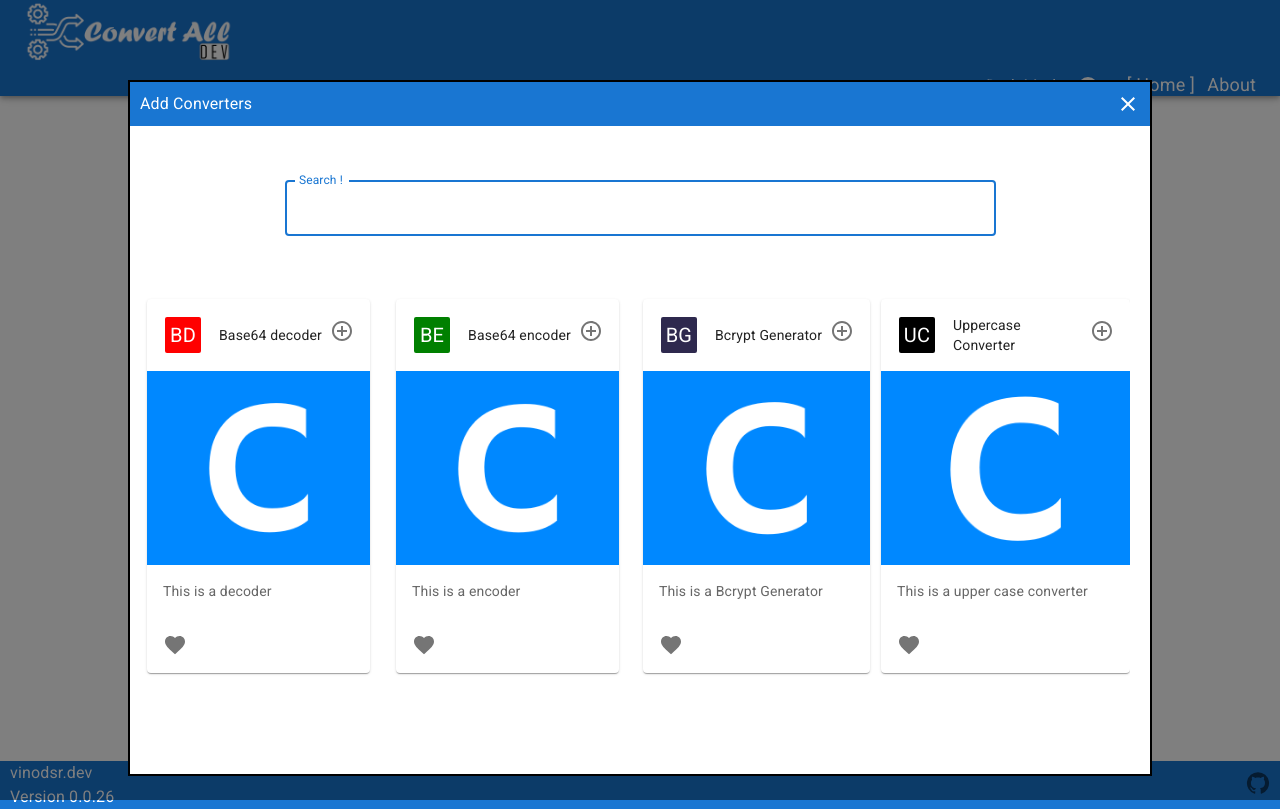
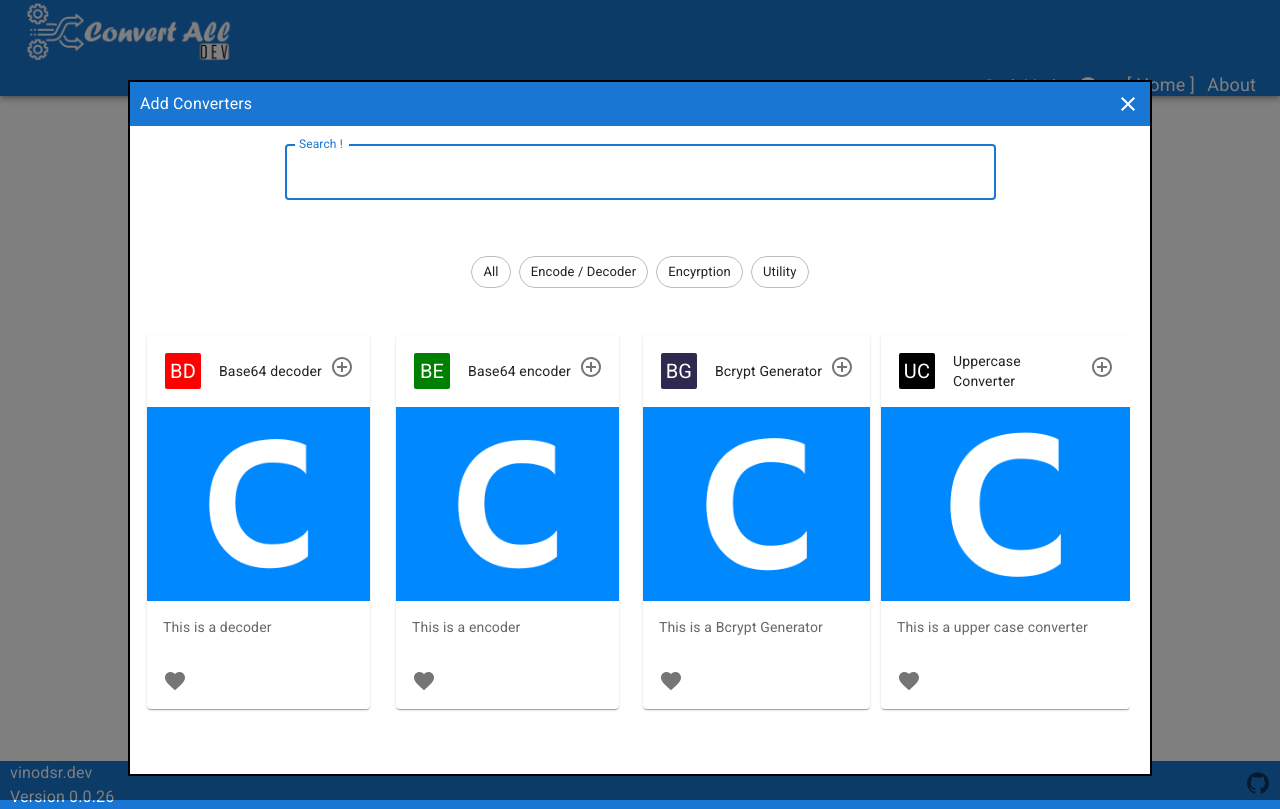
Before and after one commit to vinodsr/convertall, a React (Create React App) app: page / in a window 1280 px wide. Both pictures are taken after typing "Sample" into the empty fields and a click on the button "ADD CONVERTERS". Built offline with nearby package versions, Linux system fonts and the light colour scheme.

Commit message:
Added category for converters
closes #9 , #10

```diff
--- a/src/Components/ConvertersSearch/ConvertersSearch.tsx
+++ b/src/Components/ConvertersSearch/ConvertersSearch.tsx
@@ -1,4 +1,4 @@
-import { Alert, Avatar, Grid, TextField } from "@mui/material";
+import { Alert, Avatar, Chip, Grid, TextField } from "@mui/material";
 import React, { useEffect, useState } from "react";
 import { ConverterMap } from "@src/ConvertersMeta";
 import { Box, styled } from "@mui/system";
@@ -13,6 +13,7 @@ import FavoriteIcon from "@mui/icons-material/Favorite";
 import { AddCircleOutline } from "@mui/icons-material";
 import { ConverterMeta } from "@src/Interfaces/ConverterMeta";
 import CloseIcon from "@mui/icons-material/Close";
+import { Categories } from "@src/data/CategoryMaster";
 /**
  * List item component
  */
@@ -27,9 +28,22 @@ const Item = styled(Box)(({ theme }) => ({
 export const ConvertersSearch = React.forwardRef(
   (props: { onSelect: Function; closeDialog: Function }, ref) => {
     const [searchText, setSearchText] = useState("");
+    const [selectedCategory, setSelectedCategory] = useState("ALL");
+
     const [foundConverters, setFoundComponents] = useState(
       [] as ConverterMeta[]
     );
+
+    /**
+     * Triggers on clicking the category chip
+     *
+     * @param {string} selectedCategory
+     */
+    const handleCategoryClick = (selectedCategory: string) => {
+      console.log("Selected " + selectedCategory);
+      setSelectedCategory(selectedCategory);
+    };
+
     useEffect(() => {
       setFoundComponents(Object.values(ConverterMap));
       if (searchText.trim().length > 0) {
@@ -150,10 +164,29 @@ export const ConvertersSearch = React.forwardRef(
                 sx={{ width: 3 / 4 }}
                 style={{
                   paddingTop: "0px",
-                  margin: "0xpx",
+                  margin: "0px",
                 }}
               />
             </Item>
+          </Grid>
+          {/* Render the categories */}
+          <Grid container item xs={12} spacing={1} justifyContent="center">
+            <Grid item>
+              <Chip
+                label="All"
+                variant="outlined"
+                onClick={() => handleCategoryClick("ALL")}
+              />
+            </Grid>
+            {Categories.map((category) => (
+              <Grid item>
+                <Chip
+                  label={category.label}
+                  variant="outlined"
+                  onClick={() => handleCategoryClick(category.category)}
+                />
+              </Grid>
+            ))}
           </Grid>
           <Grid
             item
@@ -165,6 +198,13 @@ export const ConvertersSearch = React.forwardRef(
             }}
           >
             {foundConverters.map((converter) => {
+              // for ALL category no need to run the filter
+              if (selectedCategory !== "ALL") {
+                // do the filter
+                if (converter.category !== selectedCategory) {
+                  return null;
+                }
+              }
               const avatarKey = converter.name
                 .split(" ")
                 .slice(0, 2)
--- a/src/Converters/base64decode/metadata.tsx
+++ b/src/Converters/base64decode/metadata.tsx
@@ -6,6 +6,7 @@ export const Base64DecoderMeta: ConverterMeta = {
   name: "Base64 decoder",
   ascentColor: "red",
   description: "This is a decoder",
+  category: "Encoder_Decoder",
   tags: [],
   component: Base64Decoder,
 };
--- a/src/Converters/base64encode/metadata.tsx
+++ b/src/Converters/base64encode/metadata.tsx
@@ -6,6 +6,7 @@ export const Base64EncoderMeta: ConverterMeta = {
   name: "Base64 encoder",
   ascentColor: "green",
   description: "This is a encoder",
+  category: "Encoder_Decoder",
   tags: [],
   component: Base64Encoder,
 };
--- a/src/Converters/bcrypt/metadata.tsx
+++ b/src/Converters/bcrypt/metadata.tsx
@@ -6,6 +6,7 @@ export const BcryptConverterMeta: ConverterMeta = {
   name: "Bcrypt Generator",
   ascentColor: "#2E294E",
   description: "This is a Bcrypt Generator",
+  category: "Encyrption",
   tags: [],
   component: BcryptConverter,
 };
--- a/src/Converters/uppercase/metadata.tsx
+++ b/src/Converters/uppercase/metadata.tsx
@@ -6,6 +6,7 @@ export const UpperCaseMeta: ConverterMeta = {
   name: "Uppercase Converter",
   ascentColor: "black",
   description: "This is a upper case converter",
+  category: "Utils",
   tags: [],
   component: UpperCase,
 };
--- /dev/null
+++ b/src/Interfaces/Category.ts
@@ -0,0 +1,17 @@
+/**
+ * Category Interface
+ */
+export interface Category {
+  /**
+   *  Category Key
+   */
+  category: string;
+  /**
+   * Category Label
+   */
+  label: string;
+  /**
+   * Description of the category
+   */
+  description: string;
+}
--- a/src/Interfaces/ConverterMeta.ts
+++ b/src/Interfaces/ConverterMeta.ts
@@ -7,4 +7,5 @@ export interface ConverterMeta {
   description: string;
   tags: string[];
   component: React.FC<ConverterProps>;
+  category: string;
 }
--- /dev/null
+++ b/src/data/CategoryMaster.ts
@@ -0,0 +1,21 @@
+import { Category } from "./../Interfaces/Category";
+/**
+ * Categtory Data
+ */
+export const Categories: Category[] = [
+  {
+    category: "Encoder_Decoder",
+    label: "Encode / Decoder",
+    description: "Converters for encoding and decoding data",
+  },
+  {
+    category: "Encyrption",
+    label: "Encyrption",
+    description: "Converters for encrypting data",
+  },
+  {
+    category: "Utils",
+    label: "Utility",
+    description: "Miscellaneous converters",
+  },
+];
```
